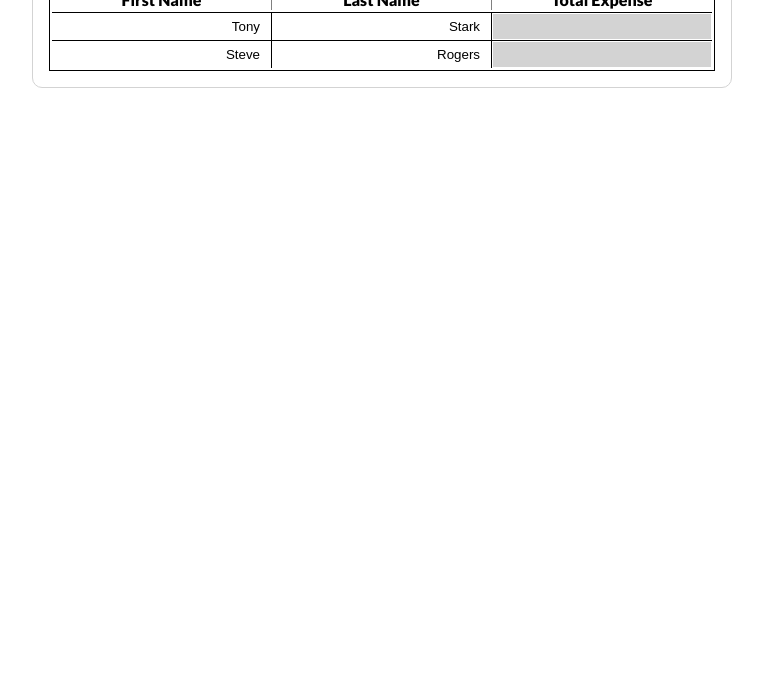
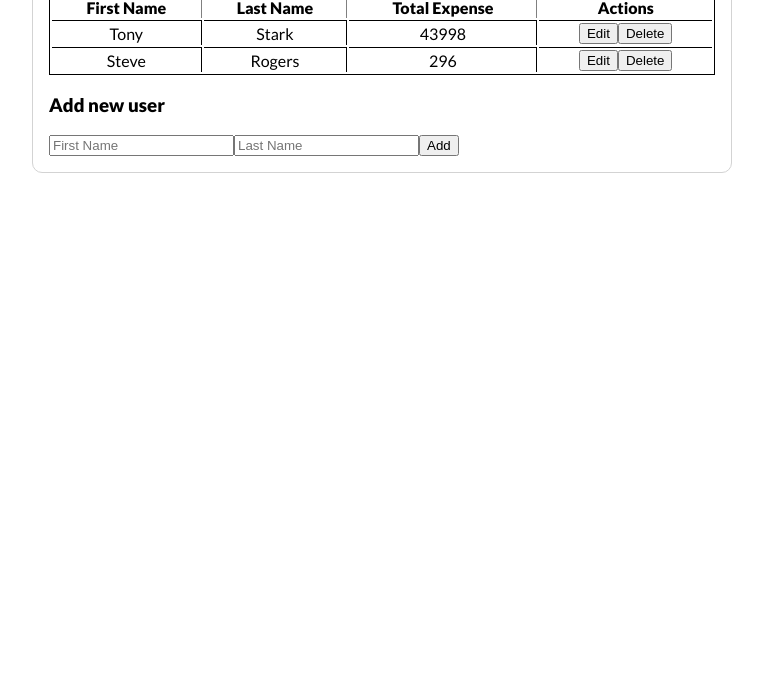
Before and after one commit to weitsesun/user-table, a React app: page / in a window 1280 px wide. Shown: the part 122-800 px from the top of the page, without its empty margins (258-1021 px from the left). Built offline with nearby package versions, Linux system fonts and the light colour scheme.

Commit message:
can edit user and add user

```diff
--- a/package.json
+++ b/package.json
@@ -27,6 +27,7 @@
     "moment": "^2.29.1",
     "react": "^17.0.2",
     "react-dom": "^17.0.2",
-    "react-redux": "^7.2.4"
+    "react-redux": "^7.2.4",
+    "uuid": "^3.4.0"
   }
 }
--- a/src/components/App.scss
+++ b/src/components/App.scss
@@ -1,6 +1,5 @@
 *, *::before, *::after {
   box-sizing: border-box;
-  margin: 0;
 }
 
 body {
--- a/src/components/UserCard.js
+++ b/src/components/UserCard.js
@@ -1,13 +1,18 @@
 import React, { useState, useEffect } from "react";
 import Table from "./table/Table";
 import UserTable from "./table/UserTable";
+import { useDispatch } from "react-redux";
+import { setData } from "../reducers/dataSlice";
+import { userTemplate } from "../data/userTemplate";
 
 export default function UserCard({ data = [] }) {
   const [userData, setUserData] = useState([]);
+  const dispatch = useDispatch();
 
   useEffect(() => {
     setUserData(
       data.map((user) => ({
+        id: user?.id,
         firstName: user?.firstName,
         lastName: user?.lastName,
         totalExpense: user?.totalExpense
@@ -15,31 +20,14 @@ export default function UserCard({ data = [] }) {
     );
   }, [data]);
 
-  const columns = [
-    {
-      id: "firstName",
-      value: "First Name",
-      disabled: false,
-      type: "text"
-    },
-    {
-      id: "lastName",
-      value: "Last Name",
-      disabled: false,
-      type: "text"
-    },
-    {
-      id: "totalExpense",
-      value: "Total Expense",
-      disabled: true,
-      type: "number"
-    }
-  ];
+  // useEffect(() => {
+  //   dispatch(setData({...userTemplate, ...userData}))
+  // }, [userData])
 
   return (
     <div className="card">
       <h1 className="title">Users</h1>
-      <UserTable data={userData} columns={columns}/>
+      <UserTable users={userData} setUserData={setUserData} />
     </div>
   );
 }
--- /dev/null
+++ b/src/components/table/EditableUserRow.js
@@ -0,0 +1,33 @@
+import React from "react";
+
+export default function EditableUserRow({ user, editFormData, handleEditFormChange, handleDeleteClick }) {
+  return (
+    <tr className="row_body">
+      <td className="row_body_cell">
+        <input
+          type="text"
+          required="required"
+          placeholder="First Name..."
+          name="firstName"
+          value={editFormData.firstName}
+          onChange={handleEditFormChange}
+        ></input>
+      </td>
+      <td className="row_body_cell">
+        <input
+          type="text"
+          required="required"
+          placeholder="Last Name..."
+          name="lastName"
+          value={editFormData.lastName}
+          onChange={handleEditFormChange}
+        ></input>
+      </td>
+      <td className="row_body_cell">{user.totalExpense}</td>
+      <td className="row_body_cell">
+        <button type="submit">Save</button>
+        <button type="button" onClick={(e) => handleDeleteClick(e, user.id)}>Delete</button>
+      </td>
+    </tr>
+  );
+}
--- /dev/null
+++ b/src/components/table/ReadOnlyUserRow.js
@@ -0,0 +1,15 @@
+import React from "react";
+
+export default function ReadOnlyUserRow({ user,handleEditClick, handleDeleteClick }) {
+  return (
+    <tr className="row_body">
+      <td className="row_body_cell">{user.firstName}</td>
+      <td className="row_body_cell">{user.lastName}</td>
+      <td className="row_body_cell">{user.totalExpense}</td>
+      <td className="row_body_cell">
+        <button onClick={(e) => handleEditClick(e, user)}>Edit</button>
+        <button type="button" onClick={(e) => handleDeleteClick(e, user.id)}>Delete</button>
+      </td>
+    </tr>
+  );
+}
--- a/src/components/table/UserTable.js
+++ b/src/components/table/UserTable.js
@@ -1,14 +1,131 @@
-import React from "react";
+import React, { useState } from "react";
 import "./Table.scss";
-import TableHead from "./TableHead";
-import TableBody from "./TableBody";
-import UserTableBody from "./UserTableBody";
+import { userTemplate } from "../../data/userTemplate";
+import { useDispatch } from "react-redux";
+import { addNewUser, updateUser, deleteUser } from "../../reducers/dataSlice";
+import ReadOnlyUserRow from "./ReadOnlyUserRow";
+import EditableUserRow from "./EditableUserRow";
+import { v4 as uuidv4 } from "uuid";
 
-export default function UserTable({ data, columns }) {
+export default function UserTable({ users, setUserData }) {
+  const dispatch = useDispatch();
+  const [addUserData, setAddUserData] = useState({
+    firstName: "",
+    lastName: ""
+  });
+  const [editContactId, setEditContactId] = useState();
+  const [editFormData, setEditFormData] = useState({
+    firstName: "",
+    lastName: ""
+  });
+  function handleAddNewUserChange(e) {
+    e.preventDefault();
+    const fieldName = e.target.getAttribute("name");
+    const fieldValue = e.target.value;
+    const newUserData = { ...addUserData };
+    newUserData[fieldName] = fieldValue;
+    setAddUserData(newUserData);
+  }
+
+  function handleEditFormChange(e) {
+    e.preventDefault();
+    const fieldName = e.target.getAttribute("name");
+    const fieldValue = e.target.value;
+    const newEditData = { ...editFormData };
+    newEditData[fieldName] = fieldValue;
+    setEditFormData(newEditData);
+  }
+
+  function handleAddNewUserSubmit(e) {
+    e.preventDefault();
+    const newUser = {
+      firstName: addUserData.firstName,
+      lastName: addUserData.lastName
+    };
+    const newUsers = [...users, newUser];
+    setUserData((prev) => newUsers);
+    dispatch(addNewUser({ ...userTemplate, ...addUserData, id: uuidv4() }));
+  }
+
+  function handleEditClick(e, user) {
+    e.preventDefault();
+    setEditContactId(user.id);
+    const formValue = {
+      firstName: user.firstName,
+      lastName: user.lastName
+    };
+    setEditFormData(formValue);
+  }
+
+  function handleDeleteClick(e, id) {
+    e.preventDefault()
+    dispatch(deleteUser(id));
+  }
+
+  function handleEditFormSubmit(e) {
+    e.preventDefault();
+    dispatch(
+      updateUser({
+        id: editContactId,
+        firstName: editFormData.firstName,
+        lastName: editFormData.lastName
+      })
+    );
+    setEditContactId(null);
+  }
+
   return (
-    <table className="table">
-      <TableHead data={data} columns={columns}/>
-      <UserTableBody data={data} columns={columns}/>
-    </table>
+    <>
+      <form onSubmit={handleEditFormSubmit}>
+        <table className="table">
+          <thead>
+            <tr className="row_header">
+              <th className="row_header_cell">First Name</th>
+              <th className="row_header_cell">Last Name</th>
+              <th className="row_header_cell">Total Expense</th>
+              <th className="row_header_cell">Actions</th>
+            </tr>
+          </thead>
+          <tbody>
+            {users.map((user) => (
+              <>
+                {editContactId === user.id ? (
+                  <EditableUserRow
+                    user={user}
+                    editFormData={editFormData}
+                    handleEditFormChange={handleEditFormChange}
+                    handleDeleteClick={handleDeleteClick}
+                  />
+                ) : (
+                  <ReadOnlyUserRow
+                    user={user}
+                    handleEditClick={handleEditClick}
+                    handleDeleteClick={handleDeleteClick}
+                  />
+                )}
+              </>
+            ))}
+          </tbody>
+        </table>
+      </form>
+      <h3>Add new user</h3>
+      <form onSubmit={handleAddNewUserSubmit}>
+        <input
+          type="text"
+          name="firstName"
+          required="required"
+          placeholder="First Name"
+          onChange={handleAddNewUserChange}
+        />
+        <input
+          type="text"
+          name="lastName"
+          required="required"
+          placeholder="Last Name"
+          onChange={handleAddNewUserChange}
+        />
+        <button type="submit">Add</button>
+      </form>
+    </>
   );
 }
--- /dev/null
+++ b/src/data/userTemplate.js
@@ -0,0 +1,21 @@
+import { v4 as uuidv4 } from "uuid";
+
+export const userTemplate = {
+  id: uuidv4(),
+  firstName: "",
+  lastName: "",
+  category: {
+    food: [{ id: uuidv4(), cost: 0, date: new Date() }],
+    travel: [{ id: uuidv4(), cost: 0, date: new Date() }],
+    health: [{ id: uuidv4(), cost: 0, date: new Date() }],
+    supplies: [{ id: uuidv4(), cost: 0, date: new Date() }]
+  },
+  totalExpense: 0
+};
+
+export const categoryTemplate = {
+  food: [{ id: uuidv4(), cost: 0, date: new Date() }],
+  travel: [{ id: uuidv4(), cost: 0, date: new Date() }],
+  health: [{ id: uuidv4(), cost: 0, date: new Date() }],
+  supplies: [{ id: uuidv4(), cost: 0, date: new Date() }]
+};
--- a/src/reducers/dataSlice.js
+++ b/src/reducers/dataSlice.js
@@ -9,6 +9,19 @@ export const dataSlice = createSlice({
   reducers: {
     setData: (state, action) => {
       state.data = action.payload;
+    },
+    addNewUser: (state, action) => {
+      state.data = [...state.data, action.payload];
+    },
+    updateUser:(state, action) => {
+      const {id, firstName, lastName} = action.payload;
+      state.data = state.data.map(user => {
+        if(user.id === id) {
+          user.firstName = firstName;
+          user.lastName = lastName;
+        }
+        return user;
+      })
     },
     calculateTotalExpenseForAll: (state) => {
       const allCate = state.data.map((user) => user.category);
@@ -26,30 +39,8 @@ export const dataSlice = createSlice({
         return user;
       });
     },
-    setFirstName: (state, action) => {
-      const { id, firstName } = action.payload;
-      if (!id || !firstName) {
-        return;
-      }
-      state.data = state.data.map((user) => {
-        if (user.id === id) {
-          user.firstName = firstName;
-        }
-        return user;
-      });
-    },
-    setLastName: (state, action) => {
-      const { id, lastName } = action.payload;
-      if (!id || !lastName) {
-        return;
-      }
-      state.data = state.data.map((user) => {
-        if (user.id === id) {
-          user.lastName = lastName;
-        }
-        return user;
-      });
-    },
+
+
     setCategoryCost: (state, action) => {
       const { id, category, record_id, cost } = action.payload;
       if (!id || !category || isNaN(cost)) {
@@ -123,13 +114,13 @@ export const dataSlice = createSlice({
 
 export const {
   setData,
+  addNewUser,
+  updateUser,
   calculateTotalExpenseForAll,
-  setFirstName,
-  setLastName,
   setCategoryCost,
   setCategoryDate,
   deleteUser,
-  deleteRecord
+  deleteRecord,
 } = dataSlice.actions;
 
 export default dataSlice.reducer;
```
Also changed, not shown: 1 other file.
